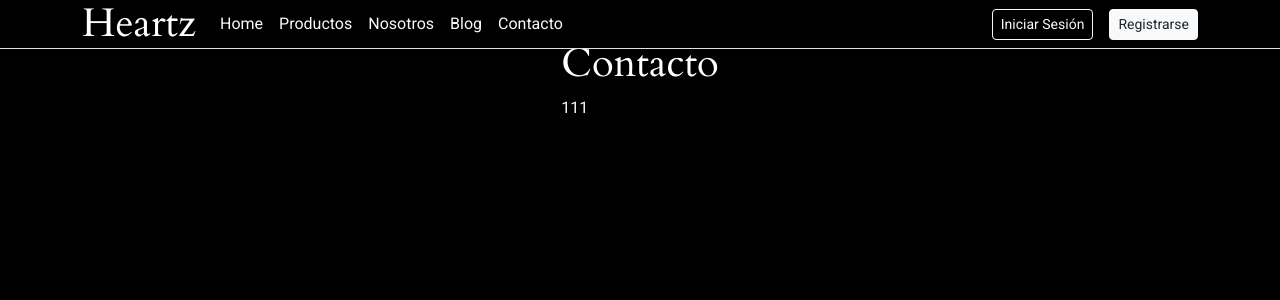
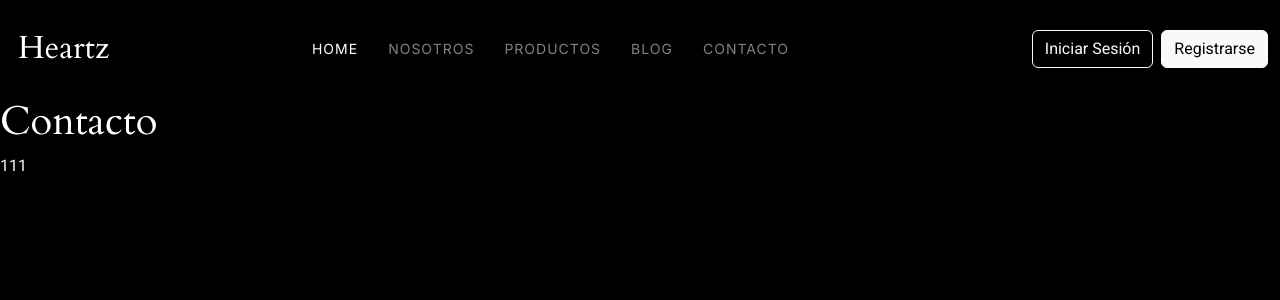
Before and after one commit to Bvnddit/heartz-web, a React (Vite) app: page /Contacto in a window 1280 px wide. Shown: the top 300 px of the page. Built offline with nearby package versions, Linux system fonts and the light colour scheme.

Commit message:
Creacion de Navbar 1.0

```diff
--- a/index.html
+++ b/index.html
@@ -4,6 +4,10 @@
     <meta charset="UTF-8" />
     <link rel="icon" type="image/svg+xml" href="/vite.svg" />
     <meta name="viewport" content="width=device-width, initial-scale=1.0" />
+
+      <!-- Favicons -->
+  <link href="assets/img/favicon.png" rel="icon">
+  <link href="assets/img/apple-touch-icon.png" rel="apple-touch-icon">
     <!-- Fonts -->
   <link href="https://fonts.googleapis.com" rel="preconnect">
   <link href="https://fonts.gstatic.com" rel="preconnect" crossorigin>
--- a/src/components/Header.jsx
+++ b/src/components/Header.jsx
@@ -1,47 +1,72 @@
 import { Link } from "react-router-dom";
-
 
 function Header() {
   return (
-    <header className="p-0 bg-black border-bottom fixed-top">
-      <nav className="container d-flex align-items-center gap-4">
-        {/* Título a la izquierda */}
-        <h1 className="m-0">
-          <Link to="/" className="text-white text-decoration-none">Heartz</Link>
-        </h1>
+    <header id="header" className="header d-flex align-items-center sticky-top">
+      <div className="container-fluid position-relative d-flex align-items-center justify-content-between">
+        <Link to="/" className="logo d-flex align-items-center me-auto me-xl-0">
+          {/* Si quieres usar un logo en imagen */}
+          {/* <img src="assets/img/logo.png" alt="Heartz" /> */}
+          <i className="bi bi-camera" />
+          <h1 className="sitename">Heartz</h1>
+        </Link>
 
-        {/* Links de navegación */}
-        <ul className="d-flex list-unstyled m-0 gap-3">
+        <nav id="navmenu" className="navmenu">
+          <ul>
             <li>
-            <Link className="nav-link" to="/">Home</Link>
+              <Link to="/" className="active">
+                Home
+              </Link>
             </li>
             <li>
-            <Link className="nav-link" to="/Productos">Productos</Link>
+              <Link to="/nosotros">Nosotros</Link>
             </li>
             <li>
-            <Link className="nav-link" to="/Nosotros">Nosotros</Link>
+              <Link to="/productos">Productos</Link>
             </li>
             <li>
-            <Link className="nav-link" to="/Blog">Blog</Link>
+              <Link to="/blog">Blog</Link>
             </li>
             <li>
-            <Link className="nav-link" to="/Contacto">Contacto</Link>
+              <Link to="/contacto">Contacto</Link>
             </li>
           </ul>
-
-        {/* Íconos sociales + botones de login */}
-        <div className="d-flex align-items-center gap-3 ms-auto">
-          <a href="#" className="social-link"><i className="bi bi-twitter"></i></a>
-          <a href="#" className="social-link"><i className="bi bi-facebook"></i></a>
-          <a href="#" className="social-link"><i className="bi bi-instagram"></i></a>
-
-          {/* Botones de iniciar sesión y registrarse */}
-          <Link to="/Login" className="btn btn-outline-light btn-sm">Iniciar Sesión</Link>
-          <Link to="/Register" className="btn btn-light btn-sm text-dark">Registrarse</Link>
-        </div>
+          <i className="mobile-nav-toggle d-xl-none bi bi-list" />
         </nav>
 
+        <div className="d-flex align-items-center">
+          <div className="header-social-links me-3">
+            <a href="#" className="twitter">
+              <i className="bi bi-twitter-x" />
+            </a>
+            <a href="#" className="facebook">
+              <i className="bi bi-facebook" />
+            </a>
+            <a href="#" className="instagram">
+              <i className="bi bi-instagram" />
+            </a>
+            <a href="#" className="linkedin">
+              <i className="bi bi-linkedin" />
+            </a>
+          </div>
 
+          {/* Botones de Inicio de Sesión y Registrarse */}
+          <div className="header-buttons">
+            <Link
+              to="/login"
+              className="btn btn-outline-light me-2"
+            >
+              Iniciar Sesión
+            </Link>
+            <Link
+              to="/register"
+              className="btn btn-light"
+            >
+              Registrarse
+            </Link>
+          </div>
+        </div>
+      </div>
     </header>
   );
 }
--- a/src/pages/Blog.jsx
+++ b/src/pages/Blog.jsx
@@ -1,7 +1,7 @@
 function Blog() {
   return (
     <div>
-            <h1>Nosotros</h1>
+            <h1>Blog</h1>
     </div>
   );
 }
--- a/src/pages/Contacto.jsx
+++ b/src/pages/Contacto.jsx
@@ -1,6 +1,6 @@
 function Contacto() {
   return (
-    <div style={{ padding: '40px', display: 'flex', justifyContent: 'center' }}>
+    <div >
       <div>
         <h1>Contacto</h1>
         <p className='text-start'>111</p>
```
Lines whose indentation alone changed are shown as unchanged.
